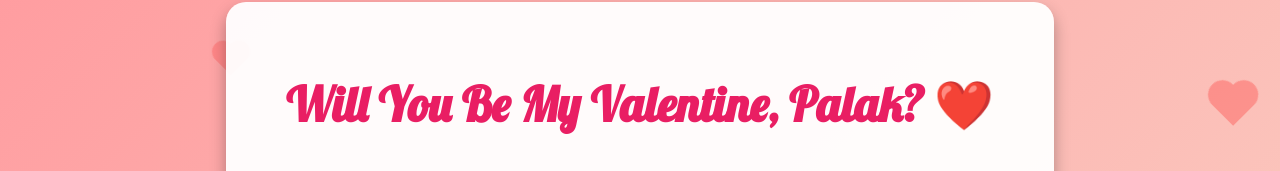
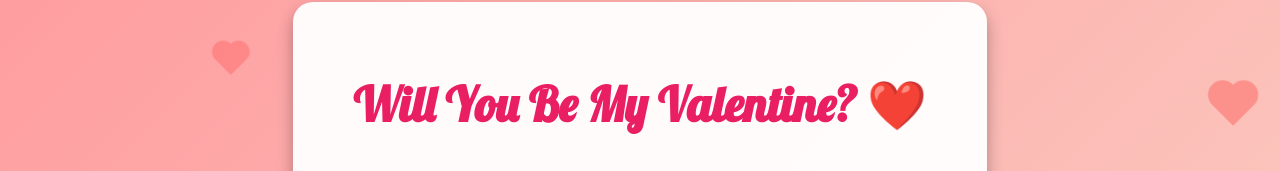
Before and after one commit to Adveya24/Valentines, a plain HTML site: page index.html in a window 1280 px wide. Shown: the part 125-296 px from the top of the page. Drawn offline with Linux system fonts and the light colour scheme; grey boxes are pictures that could not be loaded.

Commit message:
Update index.html

```diff
--- a/index.html
+++ b/index.html
@@ -11,7 +11,7 @@
   <div class="background-hearts"></div>
 
   <div class="container">
-    <h1>Will You Be My Valentine, Palak? ❤️</h1>
+    <h1>Will You Be My Valentine? ❤️</h1>
     <!-- Cute Penguin GIF courtesy of Giphy: https://media.giphy.com/media/3o6Mbbs879ozZ9Yic0/giphy.gif -->
     <img
       src="https://media0.giphy.com/media/v1.Y2lkPTc5MGI3NjExc3FuNTM2MGhxeG5weXh6Y3g4OGZ2OTMwczRwMDdmc3k0Mmhza3JvNCZlcD12MV9pbnRlcm5hbF9naWZfYnlfaWQmY3Q9Zw/b953PWjBug8u02dHot/giphy.gif"
```
